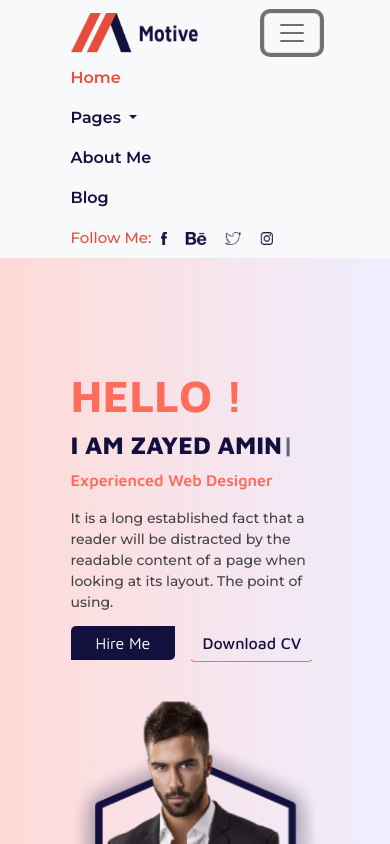
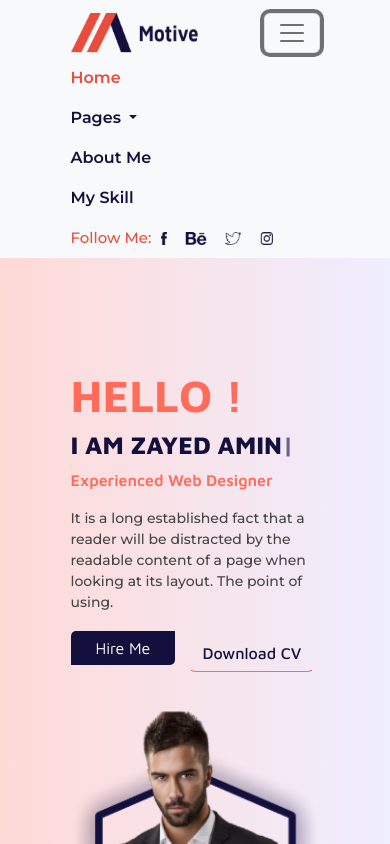
Before and after one commit to zayed1611/motive-project, a plain HTML site: page index.html in a window 390 px wide. Both pictures are taken after a click on the button 291 px from the left and 33 px from the top of the page. Shown: the top 844 px of the page. Drawn offline with nearby package versions, Linux system fonts and the light colour scheme.

Commit message:
18th commit

```diff
--- a/assets/css/style.css
+++ b/assets/css/style.css
@@ -251,6 +251,35 @@ animation-delay: 1.3s;
         transform: translateY(0px);
         opacity: 1;
     }
+}
+@media screen and (max-width: 500px) {
+    .left-hero .cv{
+        color: var(--color-header) !important;
+    border-bottom: 1px solid var(--view-border);
+    margin-left: 10px;
+    font-family: var(--font-family);
+    font-weight: 500;
+    opacity: 0;
+    animation: slideBottom 1s ease forwards;
+    animation-delay: 1.9s;
+    margin-top: 0px !important;
+    margin-top: 5px !important;
+    }
+    .left-hero  .hire{
+        background-color: var(--copyright);
+        color: #fff;
+        margin-top: 0px !important;
+        font-family: var(--font-family);
+        padding: 8px 25px 8px 25px;
+        opacity: 0;
+        animation: slideBottom 1s ease forwards;
+        animation-delay: 1.8s;
+        border-top-left-radius: 5px !important;
+        border-bottom-right-radius: 5px !important;
+        text-decoration: none;
+        margin-top: 5px !important;
+
+        }
 }
 
 @media screen and (max-width:988px) {
--- a/index.html
+++ b/index.html
@@ -56,11 +56,12 @@
                                 Pages
                             </a>
                             <ul class="dropdown-menu" aria-labelledby="navbarDropdown">
-                                <li><a class="dropdown-item" href="#">Privacy Policy</a></li>
-                                <li><a class="dropdown-item" href="#">Terms & Condition</a></li>
+                                <li><a class="dropdown-item" href="#project">View Project</a></li>
+                                <li><a class="dropdown-item" href="#testimonial">Testimonial</a></li>
                                 <li>
                                 </li>
-                                <li><a class="dropdown-item" href="#">FAQ</a></li>
+                                <li><a class="dropdown-item" href="#Connect">Let’s Connect
+                                </a></li>
                                 <li><a class="dropdown-item" href="#">Contact Me</a></li>
                             </ul>
                         </li>
@@ -68,7 +69,7 @@
                             <a class="nav-link " href="#about">About Me</a>
                         </li>
                         <li class="nav-item">
-                            <a class="nav-link" href="#">Blog</a>
+                            <a class="nav-link" href="#skill">My Skill</a>
                         </li>
                     </ul>
                     <div class="right-nav">
@@ -79,9 +80,9 @@
 
                         <a href="https://www.facebook.com/"> <img src="./assets/icon/Vector.png" alt=""></a>
                         <a href="#"> <img src="./assets/icon/Group.png" alt=""></a>
-                        <a href="#"> <img src="./assets/icon/01-Vector.png" alt=""></a>
+                        <a href="https://twitter.com/i/flow/login"> <img src="./assets/icon/01-Vector.png" alt=""></a>
 
-                        <a href="#"><img src="./assets/icon/02-Group.png" alt=""></a>
+                        <a href="https://www.instagram.com/"><img src="./assets/icon/02-Group.png" alt=""></a>
 
                     </div>
 
```
